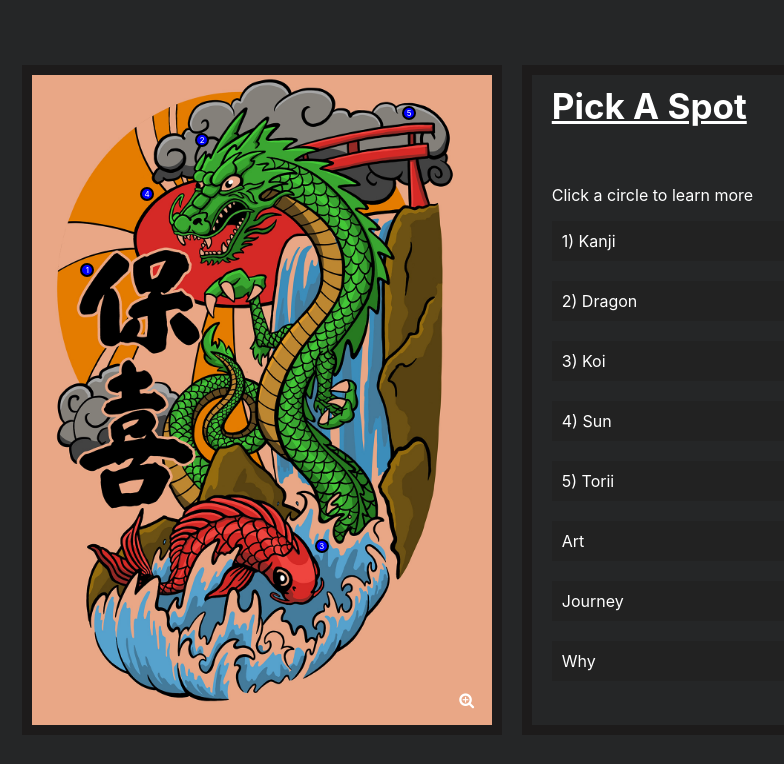
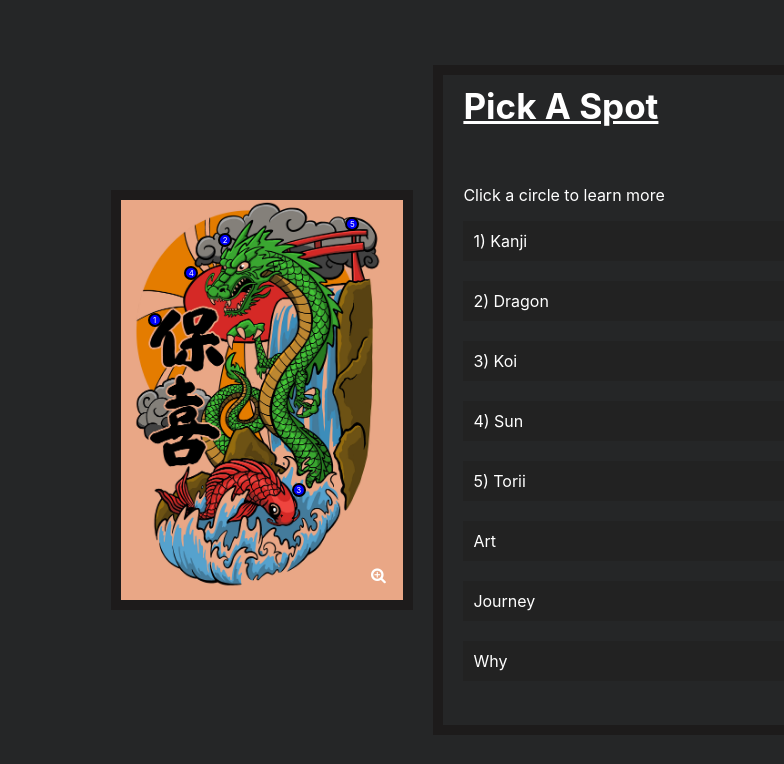
Before and after one commit to travishoki/hoki-tattoo, a React (Create React App) app: page / in a window 1280 px wide. Shown: the top 764 px of the page, without its empty margins (58-842 px from the left). Built offline with nearby package versions, Linux system fonts and the light colour scheme.

Commit message:
responsive canvas

```diff
--- a/src/App.tsx
+++ b/src/App.tsx
@@ -6,6 +6,7 @@ import {
 	getHalfScreenHeight,
 	getIsLandscape,
 	getOrientation,
+	getScreenHeight,
 } from '~helpers/screen';
 import { TattooCanvas } from './TattooCanvas/TattooCanvas';
 import { InfoBox } from './InfoBox/InfoBox';
@@ -48,7 +49,7 @@ function App() {
 				value={{ setViewerHeight: handlesetViewerHeight, viewerHeight }}
 			>
 				<Router>
-					<TattooCanvas height={height} />
+					<TattooCanvas />
 					{!isLandscape && <MobileArtworkToggle />}
 
 					<InfoBox>
--- a/src/TattooCanvas/TattooCanvas.tsx
+++ b/src/TattooCanvas/TattooCanvas.tsx
@@ -1,49 +1,56 @@
-import React from 'react';
-import { getWidthFromHeight } from '~helpers/numbers';
+import React, { useContext } from 'react';
+import { getHeightFromWidth, getWidthFromHeight } from '~helpers/numbers';
 import { getScreenWidth, getIsLandscape } from '~helpers/screen';
 import ImgTattooSmall from '~images/tattoo-small.jpg';
-import { ORIGINAL_HEIGHT, ORIGINAL_WIDTH, SPOTS } from '../const';
+import {
+	LAPTOP_HEIGHT,
+	ORIGINAL_HEIGHT,
+	ORIGINAL_WIDTH,
+	SPOTS,
+} from '../const';
 import { Spot } from './Spot';
 import { MagnifyingGlass } from './MagnifyingGlass';
 import './TattooCanvas.scss';
+import { MobileContext } from 'src/App.context';
 
 const isLandscape = getIsLandscape();
+const screenWidth = getScreenWidth();
 
-export const TattooCanvas = ({ height }: TattooCanvasProps) => {
-	const width = getWidthFromHeight(height, ORIGINAL_WIDTH, ORIGINAL_HEIGHT);
+export const TattooCanvas = () => {
+	const { viewerHeight } = useContext(MobileContext);
+	const viewerWidth = isLandscape ? LAPTOP_HEIGHT : screenWidth;
+
+	let width: number;
+	let height: number;
+	const shouldUseHeight =
+		viewerWidth / viewerHeight > ORIGINAL_WIDTH / ORIGINAL_HEIGHT;
+
+	if (shouldUseHeight) {
+		height = viewerHeight;
+		width = getWidthFromHeight(height, ORIGINAL_WIDTH, ORIGINAL_HEIGHT);
+	} else {
+		width = viewerWidth;
+		height = getHeightFromWidth(width, ORIGINAL_WIDTH, ORIGINAL_HEIGHT);
+	}
 
 	const left = isLandscape ? 0 : (getScreenWidth() - width) / 2;
-
-	const artWidth = width;
-	const artHeight = height;
+	const top = isLandscape ? 0 : (viewerHeight - height) / 2;
 
 	return (
-		<div
-			className="tattoo-canvas"
-			style={{ height: artHeight, left, width: artWidth }}
-		>
+		<div className="tattoo-canvas" style={{ height, left, top, width }}>
 			{SPOTS.map((spot, index) => (
 				<Spot
 					key={index}
 					{...spot}
-					height={artHeight}
+					height={height}
 					num={index + 1}
-					width={artWidth}
+					width={width}
 				/>
 			))}
 
-			<img
-				alt="Tattoo"
-				height={artHeight}
-				src={ImgTattooSmall}
-				width={artWidth}
-			/>
+			<img alt="Tattoo" height={height} src={ImgTattooSmall} width={width} />
 
 			<MagnifyingGlass />
 		</div>
 	);
 };
-
-type TattooCanvasProps = {
-	height: number;
-};
```
